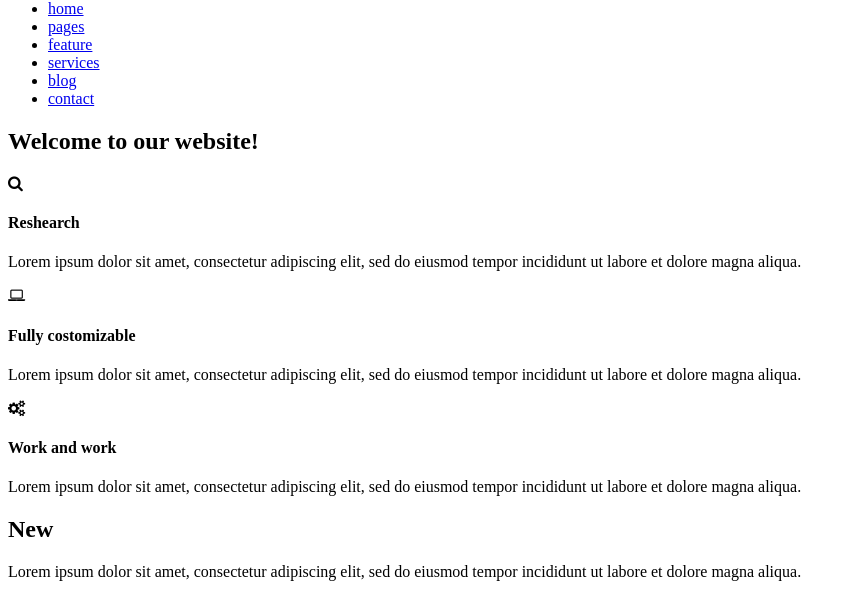
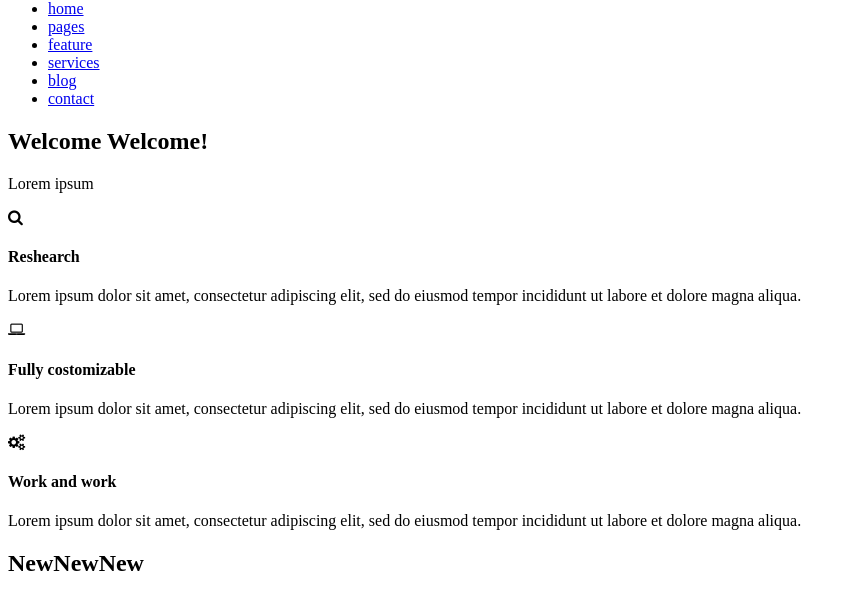
Before and after one commit to PanZdan/nauka-gita, a plain HTML site: page index.html in a window 1280 px wide. Shown: the part 328-922 px from the top of the page, without its empty margins (0-856 px from the left). Drawn offline with nearby package versions, Linux system fonts and the light colour scheme; files that its build step writes are made by us from their sources.

Commit message:
Add paragraph index.html

```diff
--- a/index.html
+++ b/index.html
@@ -26,7 +26,7 @@
 	<section class="hero">
 		<div class="row">
 			<div class="slogan">
-			<h1>Welcome to our website!</h1>
+			<h1>Welcome Welcome!</h1><p>Lorem ipsum</p>
 			</div>
 		</div>
 	</section>
@@ -52,7 +52,7 @@
 	<section class="container">
 		<div class="row">
 			<div class="col-8 col-offset-2 col-offset-s-0 col-s-12">
-				<h2 class="transform">New</h2>
+				<h2 class="transform">NewNewNew</h2>
 				<p>Lorem ipsum dolor sit amet, consectetur adipiscing elit, sed do eiusmod tempor incididunt ut labore et dolore magna aliqua.</p>
 			</div>
 		</div>
```
